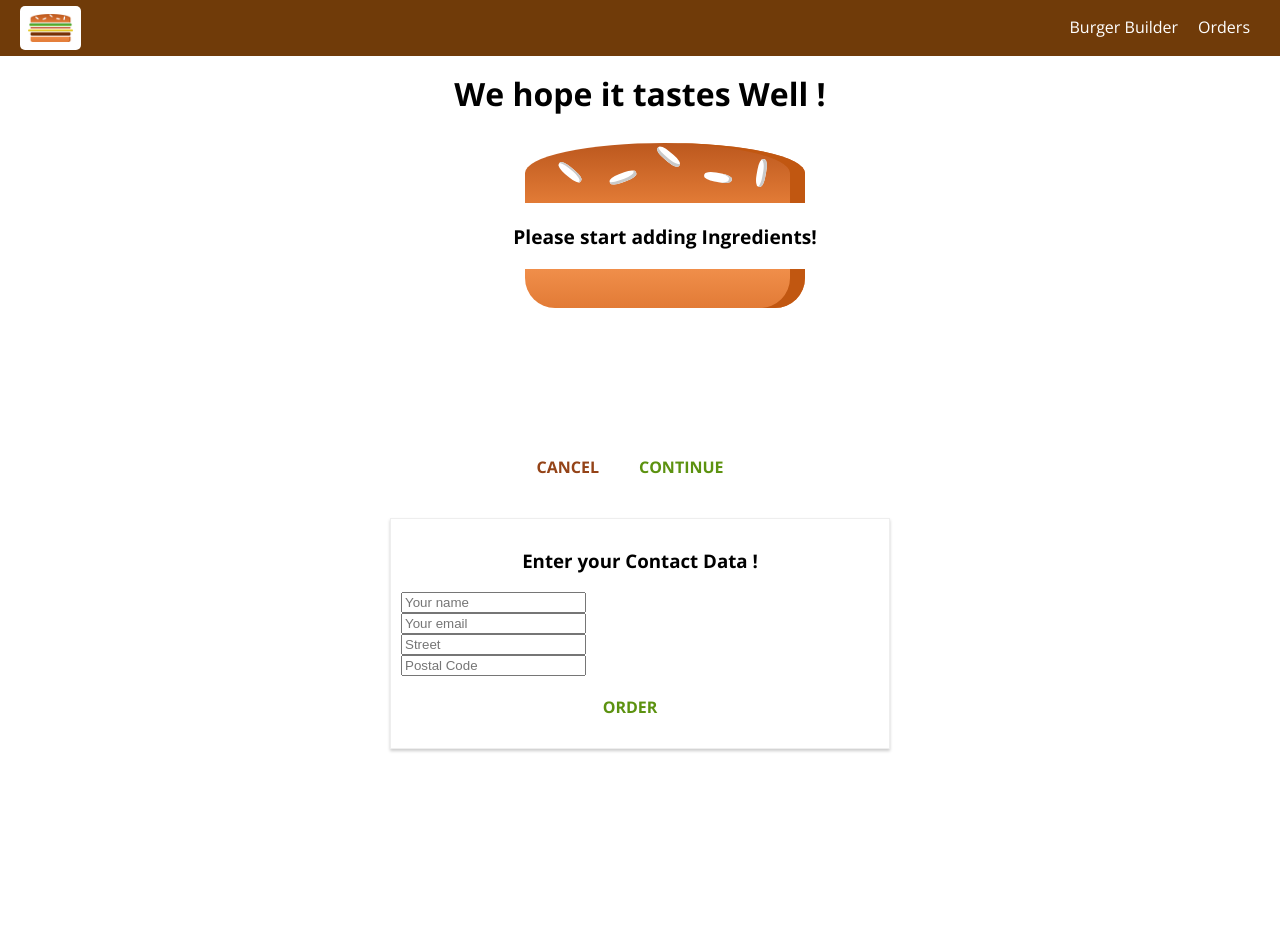
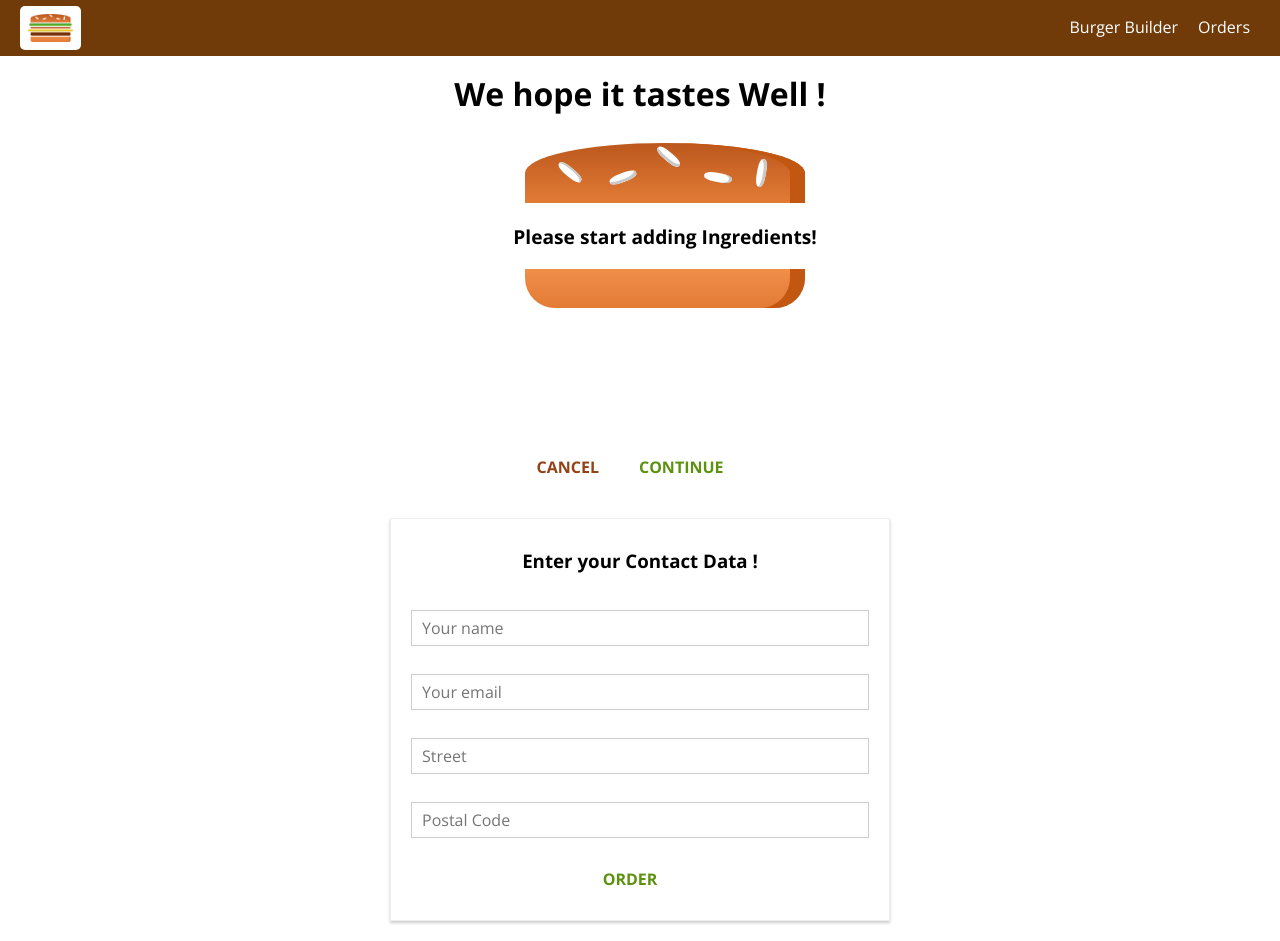
Before and after one commit to MianNomi1/burger-app, a React (Create React App) app: page /checkout in a window 1280 px wide. Both pictures are taken after a click on the button "CONTINUE". Before the commit the page ends 800 px from the top, so only its background shows below. Built offline with nearby package versions, Linux system fonts and the light colour scheme.

Commit message:
added dynamic forms

```diff
--- a/src/App.css
+++ b/src/App.css
@@ -561,10 +561,6 @@
   box-sizing: border-box;
 }
 
-.Input {
-  display: block;
-}
-
 @media (min-width: 600px) {
   .ContactData {
       width: 500px;
@@ -578,3 +574,35 @@
   margin: 10px auto;
   box-sizing: border-box;
 }
+.FormInput {
+  width: 100%;
+  padding: 10px;
+  box-sizing: border-box;
+}
+
+.FormLabel {
+  font-weight: bold;
+  display: block;
+  margin-bottom: 8px;
+}
+
+.FormInputElement {
+  outline: none;
+  border: 1px solid #ccc;
+  background-color: white;
+  font: inherit;
+  padding: 6px 10px;
+  display: block;
+  width: 100%;
+  box-sizing: border-box;
+}
+
+.FormInputElement:focus {
+  outline: none;
+  background-color: #ccc;
+}
+
+.FormInvalid {
+  border: 1px solid red;
+  background-color: #FDA49A;
+}
--- /dev/null
+++ b/src/components/UI/Input/Input.js
@@ -0,0 +1,24 @@
+import React from "react";
+
+const input = (props) => {
+    let inputElement = null;
+    switch (props.inputtype) {
+        case 'input':
+            inputElement = <input className="FormInputElement" {...props} />
+            break;
+        case 'textarea':
+            inputElement = <textarea className="FormInputElement" {...props} />
+            break;
+        default:
+            inputElement = <input className="FormInputElement" {...props} />
+            break;
+    }
+    return (
+        <div className="FormInput ">
+            <label className="FormLabel">{props.label}</label>
+            {inputElement}
+        </div>
+    );
+}
+
+export default input;
--- a/src/containers/Checkout/ContactData/ContactData.js
+++ b/src/containers/Checkout/ContactData/ContactData.js
@@ -2,6 +2,7 @@
 import Button from "../../../components/UI/Buttons/Button";
 import axios from "../../../axios-orders";
 import Spinner from "../../../components/UI/Spinner/Spinner";
+import Input from "../../../components/UI/Input/Input";
 class ContactData extends Component {
     state = {
         name: '',
@@ -38,10 +39,10 @@
     }
     render() {
         let form = (<form>
-            <input className="Input" type="text" name="name" placeholder="Your name" />
-            <input className="Input" type="email" name="email" placeholder="Your email" />
-            <input className="Input" type="text" name="street" placeholder="Street" />
-            <input className="Input" type="text" name="postal" placeholder="Postal Code" />
+            <Input inputtype="input" type="text" name="name" placeholder="Your name" />
+            <Input inputtype="input" type="email" name="email" placeholder="Your email" />
+            <Input inputtype="input" type="text" name="street" placeholder="Street" />
+            <Input inputtype="input" type="text" name="postal" placeholder="Postal Code" />
             <Button btnType="Success" clicked={this.orderHandler}> ORDER</Button>
         </form>);
         if (this.state.showSpinner) {
```
